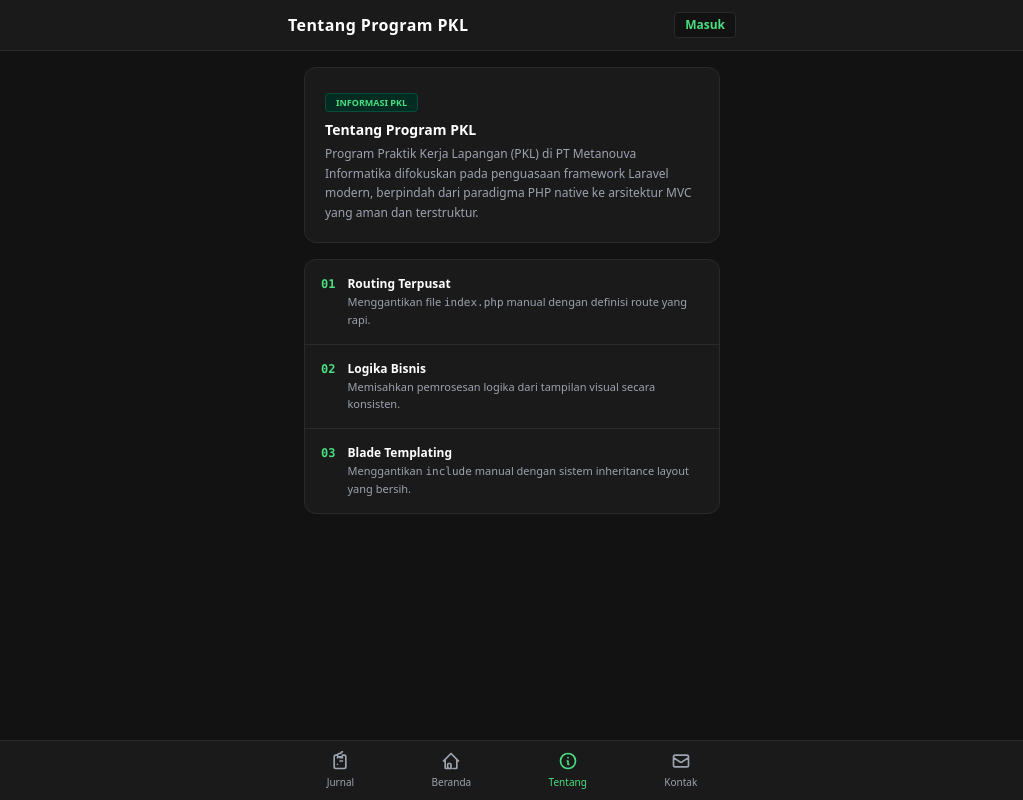
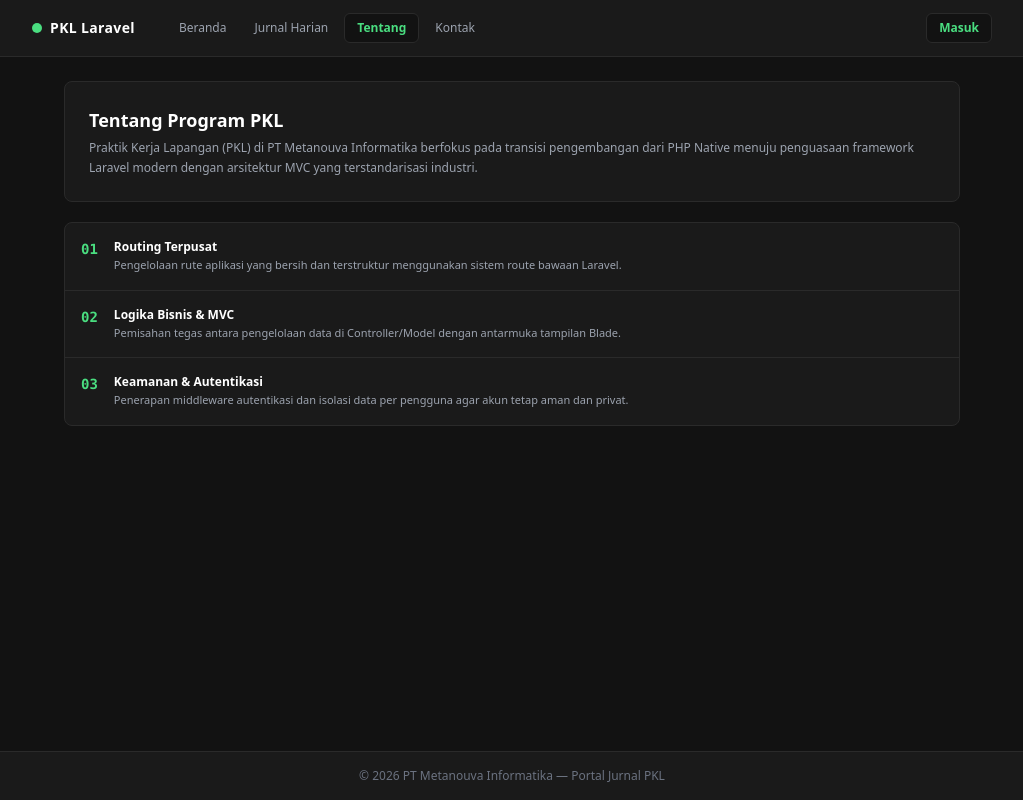
Before and after one commit to rusit591-byte/pkl-laravel-dark, a Laravel app: page /about in a window 1280 px wide. Shown: the whole page, without its empty margins (128-1151 px from the left). Run offline with Laravel 12, Linux system fonts and the light colour scheme; some libraries are stand-ins or nearby versions.

Commit message:
feat: Menyelaraskan home dan about dengan design web desktop dark minimalis

```diff
--- a/resources/views/layouts/app.blade.php
+++ b/resources/views/layouts/app.blade.php
@@ -3,8 +3,7 @@
 <head>
     <meta charset="UTF-8">
     <meta name="viewport" content="width=device-width, initial-scale=1.0">
-    <title>@yield('title', 'PKL Laravel - Jurnal Harian')</title>
-    <!-- Tailwind CSS CDN -->
+    <title>@yield('title', 'Portal PKL - Jurnal Harian')</title>
     <script src="https://cdn.tailwindcss.com"></script>
     <script>
         tailwind.config = {
@@ -12,10 +11,10 @@
             theme: {
                 extend: {
                     colors: {
-                        appBg: '#121212',          /* Background gelap pekat ala aplikasi */
-                        cardSurface: '#1a1a1a',    /* Warna card / permukaan list */
-                        borderSubtle: '#2a2a2a',   /* Warna garis pembatas tipis */
-                        accentGreen: '#4ade80',    /* Hijau indikator */
+                        appBg: '#121212',          /* Background gelap pekat ala referensi */
+                        cardSurface: '#1a1a1a',    /* Card surface ngotak */
+                        borderSubtle: '#2a2a2a',   /* Garis pembatas tipis */
+                        accentGreen: '#4ade80',    /* Hijau aksen */
                     }
                 }
             }
@@ -25,79 +24,66 @@
         body { background-color: #121212; color: #e5e7eb; }
     </style>
 </head>
-<body class="min-h-screen flex flex-col font-sans antialiased pb-20">
+<body class="min-h-screen flex flex-col font-sans antialiased">
 
-    <!-- Header Atas (Judul / Bulan & Tombol Aksi) -->
-    <header class="bg-cardSurface border-b border-borderSubtle sticky top-0 z-40 px-4 py-3">
-        <div class="max-w-md mx-auto flex items-center justify-between">
-            <h1 class="text-base font-bold text-white tracking-wide">
-                @yield('header_title', 'Jurnal Harian')
-            </h1>
-            <div class="flex items-center gap-2">
+    <!-- Navbar Atas Standar Website (Top Navigation) -->
+    <nav class="bg-cardSurface border-b border-borderSubtle sticky top-0 z-50">
+        <div class="max-w-5xl mx-auto px-4 sm:px-6 lg:px-8">
+            <div class="flex items-center justify-between h-14">
+
+                <!-- Logo & Menu Navigasi Utama -->
+                <div class="flex items-center gap-8">
+                    <a href="{{ route('home') }}" class="flex items-center gap-2">
+                        <span class="w-2.5 h-2.5 rounded-full bg-accentGreen"></span>
+                        <span class="font-bold text-white text-sm tracking-wide">PKL Laravel</span>
+                    </a>
+
+                    <div class="hidden md:flex items-center gap-1 text-xs">
+                        <a href="{{ route('home') }}" class="px-3 py-1.5 rounded-md transition {{ request()->routeIs('home') ? 'bg-appBg text-accentGreen font-semibold border border-borderSubtle' : 'text-gray-400 hover:text-white' }}">
+                            Beranda
+                        </a>
+                        <a href="{{ route('jurnals.index') }}" class="px-3 py-1.5 rounded-md transition {{ request()->routeIs('jurnals*') ? 'bg-appBg text-accentGreen font-semibold border border-borderSubtle' : 'text-gray-400 hover:text-white' }}">
+                            Jurnal Harian
+                        </a>
+                        <a href="{{ route('about') }}" class="px-3 py-1.5 rounded-md transition {{ request()->routeIs('about') ? 'bg-appBg text-accentGreen font-semibold border border-borderSubtle' : 'text-gray-400 hover:text-white' }}">
+                            Tentang
+                        </a>
+                        <a href="{{ route('contact') }}" class="px-3 py-1.5 rounded-md transition {{ request()->routeIs('contact') ? 'bg-appBg text-accentGreen font-semibold border border-borderSubtle' : 'text-gray-400 hover:text-white' }}">
+                            Kontak
+                        </a>
+                    </div>
+                </div>
+
+                <!-- Bagian User / Auth -->
+                <div class="flex items-center gap-3">
                     @auth
+                        <span class="text-xs text-gray-400 hidden sm:inline">{{ Auth::user()->name }}</span>
                         <form method="POST" action="{{ route('logout') }}">
                             @csrf
-                        <button type="submit" class="text-xs text-red-400 bg-appBg border border-borderSubtle px-2.5 py-1 rounded hover:bg-red-950/30">Keluar</button>
+                            <button type="submit" class="text-xs text-red-400 bg-appBg border border-borderSubtle px-3 py-1.5 rounded-md hover:bg-red-950/40 transition">
+                                Keluar
+                            </button>
                         </form>
                     @else
-                    <a href="{{ route('login') }}" class="text-xs text-accentGreen font-semibold px-2.5 py-1 rounded bg-appBg border border-borderSubtle">Masuk</a>
+                        <a href="{{ route('login') }}" class="text-xs text-accentGreen font-semibold px-3 py-1.5 rounded-md bg-appBg border border-borderSubtle hover:border-accentGreen transition">
+                            Masuk
+                        </a>
                     @endauth
                 </div>
+
             </div>
-    </header>
+        </div>
+    </nav>
 
-    <!-- Konten Utama (Dibatasi max-w-md agar proporsional seperti UI Mobile App di gambar) -->
-    <main class="flex-1 max-w-md w-full mx-auto px-4 py-4">
+    <!-- Konten Utama Halaman (Lebar pas untuk Web Desktop) -->
+    <main class="flex-1 max-w-5xl w-full mx-auto px-4 sm:px-6 lg:px-8 py-6">
         @yield('content')
     </main>
 
-    <!-- Floating Action Button (Tombol Tambah "+" Mengambang di Kanan Bawah ala Referensi) -->
-    @auth
-    <div class="fixed bottom-20 right-4 z-40 max-w-md w-full mx-auto flex justify-end pointer-events-none">
-        <a href="{{ route('jurnals.create') }}" class="pointer-events-auto bg-white text-slate-950 w-12 h-12 rounded-full flex items-center justify-center shadow-2xl font-bold text-2xl hover:bg-gray-200 transition">
-            +
-        </a>
-    </div>
-    @endauth
-
-    <!-- Bottom Navigation Bar (Identik dengan menu bawah di gambar referensi) -->
-    <nav class="fixed bottom-0 left-0 right-0 bg-cardSurface border-t border-borderSubtle z-50">
-        <div class="max-w-md mx-auto flex justify-around items-center py-2.5">
-
-            <!-- Tab Transaksi / Jurnal -->
-            <a href="{{ route('jurnals.index') }}" class="flex flex-col items-center gap-1 group">
-                <svg class="w-5 h-5 {{ request()->routeIs('jurnals*') ? 'text-accentGreen' : 'text-gray-400' }}" fill="none" stroke="currentColor" viewBox="0 0 24 24">
-                    <path stroke-linecap="round" stroke-linejoin="round" stroke-width="2" d="M9 5H7a2 2 0 00-2 2v12a2 2 0 002 2h10a2 2 0 002-2V7a2 2 0 00-2-2h-2M9 5a2 2 0 002 2h2a2 2 0 002-2M9 5a2 2 0 012-2h2a2 2 0 012-2m-3 7h3m-3 4h3m-6-4h.01M9 16h.01"/>
-                </svg>
-                <span class="text-[10px] font-medium {{ request()->routeIs('jurnals*') ? 'text-accentGreen' : 'text-gray-400' }}">Jurnal</span>
-            </a>
-
-            <!-- Tab Beranda / Aset -->
-            <a href="{{ route('home') }}" class="flex flex-col items-center gap-1 group">
-                <svg class="w-5 h-5 {{ request()->routeIs('home') ? 'text-accentGreen' : 'text-gray-400' }}" fill="none" stroke="currentColor" viewBox="0 0 24 24">
-                    <path stroke-linecap="round" stroke-linejoin="round" stroke-width="2" d="M3 12l2-2m0 0l7-7 7 7M5 10v10a1 1 0 001 1h3m10-11l2 2m-2-2v10a1 1 0 01-1 1h-3m-6 0a1 1 0 00-1-1v-4a1 1 0 011-1h2a1 1 0 011 1v4a1 1 0 001 1m-6 0h6"/>
-                </svg>
-                <span class="text-[10px] font-medium {{ request()->routeIs('home') ? 'text-accentGreen' : 'text-gray-400' }}">Beranda</span>
-            </a>
-
-            <!-- Tab Tentang -->
-            <a href="{{ route('about') }}" class="flex flex-col items-center gap-1 group">
-                <svg class="w-5 h-5 {{ request()->routeIs('about') ? 'text-accentGreen' : 'text-gray-400' }}" fill="none" stroke="currentColor" viewBox="0 0 24 24">
-                    <path stroke-linecap="round" stroke-linejoin="round" stroke-width="2" d="M13 16h-1v-4h-1m1-4h.01M21 12a9 9 0 11-18 0 9 9 0 0118 0z"/>
-                </svg>
-                <span class="text-[10px] font-medium {{ request()->routeIs('about') ? 'text-accentGreen' : 'text-gray-400' }}">Tentang</span>
-            </a>
-
-            <!-- Tab Kontak / Lainnya -->
-            <a href="{{ route('contact') }}" class="flex flex-col items-center gap-1 group">
-                <svg class="w-5 h-5 {{ request()->routeIs('contact') ? 'text-accentGreen' : 'text-gray-400' }}" fill="none" stroke="currentColor" viewBox="0 0 24 24">
-                    <path stroke-linecap="round" stroke-linejoin="round" stroke-width="2" d="M3 8l7.89 5.26a2 2 0 002.22 0L21 8M5 19h14a2 2 0 002-2V7a2 2 0 00-2-2H5a2 2 0 00-2 2v10a2 2 0 002 2z"/>
-                </svg>
-                <span class="text-[10px] font-medium {{ request()->routeIs('contact') ? 'text-accentGreen' : 'text-gray-400' }}">Kontak</span>
-            </a>
-
-        </div>
-    </nav>
+    <!-- Footer Web Sederhana -->
+    <footer class="bg-cardSurface border-t border-borderSubtle py-4 text-center text-xs text-gray-500">
+        &copy; {{ date('Y') }} PT Metanouva Informatika — Portal Jurnal PKL
+    </footer>
 
 </body>
 </html>
--- a/resources/views/pages/about.blade.php
+++ b/resources/views/pages/about.blade.php
@@ -1,40 +1,46 @@
 @extends('layouts.app')
 
 @section('title', 'Tentang - PKL Laravel')
-@section('header_title', 'Tentang Program PKL')
 
 @section('content')
-<div class="space-y-4">
-    <div class="bg-cardSurface rounded-xl p-5 border border-borderSubtle">
-        <span class="text-[9px] uppercase font-semibold bg-emerald-950 text-accentGreen border border-emerald-900 px-2.5 py-0.5 rounded">Informasi PKL</span>
-        <h2 class="text-sm font-bold text-white mt-2 mb-1">Tentang Program PKL</h2>
-        <p class="text-gray-400 text-xs leading-relaxed">
-            Program Praktik Kerja Lapangan (PKL) di PT Metanouva Informatika difokuskan pada penguasaan framework Laravel modern, berpindah dari paradigma PHP native ke arsitektur MVC yang aman dan terstruktur.
+<div class="max-w-4xl mx-auto space-y-5">
+
+    <!-- Header Tentang -->
+    <div class="bg-cardSurface border border-borderSubtle rounded-lg p-6">
+        <h1 class="text-lg font-bold text-white">Tentang Program PKL</h1>
+        <p class="text-xs text-gray-400 mt-1 leading-relaxed">
+            Praktik Kerja Lapangan (PKL) di PT Metanouva Informatika berfokus pada transisi pengembangan dari PHP Native menuju penguasaan framework Laravel modern dengan arsitektur MVC yang terstandarisasi industri.
         </p>
     </div>
 
-    <div class="bg-cardSurface rounded-xl border border-borderSubtle divide-y divide-borderSubtle overflow-hidden">
-        <div class="p-4 flex items-start gap-3">
-            <span class="text-accentGreen font-mono font-bold text-xs">01</span>
+    <!-- Poin-Poin Konsep -->
+    <div class="bg-cardSurface border border-borderSubtle rounded-lg divide-y divide-borderSubtle overflow-hidden">
+
+        <div class="p-4 flex items-start gap-4">
+            <span class="text-accentGreen font-mono font-bold text-sm">01</span>
             <div>
                 <h3 class="text-xs font-semibold text-white">Routing Terpusat</h3>
-                <p class="text-[11px] text-gray-400 mt-0.5">Menggantikan file <code>index.php</code> manual dengan definisi route yang rapi.</p>
+                <p class="text-[11px] text-gray-400 mt-0.5">Pengelolaan rute aplikasi yang bersih dan terstruktur menggunakan sistem route bawaan Laravel.</p>
             </div>
         </div>
-        <div class="p-4 flex items-start gap-3">
-            <span class="text-accentGreen font-mono font-bold text-xs">02</span>
+
+        <div class="p-4 flex items-start gap-4">
+            <span class="text-accentGreen font-mono font-bold text-sm">02</span>
             <div>
-                <h3 class="text-xs font-semibold text-white">Logika Bisnis</h3>
-                <p class="text-[11px] text-gray-400 mt-0.5">Memisahkan pemrosesan logika dari tampilan visual secara konsisten.</p>
+                <h3 class="text-xs font-semibold text-white">Logika Bisnis & MVC</h3>
+                <p class="text-[11px] text-gray-400 mt-0.5">Pemisahan tegas antara pengelolaan data di Controller/Model dengan antarmuka tampilan Blade.</p>
             </div>
         </div>
-        <div class="p-4 flex items-start gap-3">
-            <span class="text-accentGreen font-mono font-bold text-xs">03</span>
+
+        <div class="p-4 flex items-start gap-4">
+            <span class="text-accentGreen font-mono font-bold text-sm">03</span>
             <div>
-                <h3 class="text-xs font-semibold text-white">Blade Templating</h3>
-                <p class="text-[11px] text-gray-400 mt-0.5">Menggantikan <code>include</code> manual dengan sistem inheritance layout yang bersih.</p>
+                <h3 class="text-xs font-semibold text-white">Keamanan & Autentikasi</h3>
+                <p class="text-[11px] text-gray-400 mt-0.5">Penerapan middleware autentikasi dan isolasi data per pengguna agar akun tetap aman dan privat.</p>
             </div>
         </div>
+
     </div>
+
 </div>
 @endsection
```
Also changed, not shown: resources/views/jurnals/create.blade.php (+24 -20 lines), resources/views/jurnals/edit.blade.php (+20 -15 lines), resources/views/jurnals/index.blade.php (+30 -33 lines), resources/views/pages/home.blade.php (+30 -16 lines). Lines whose indentation alone changed are shown as unchanged.
